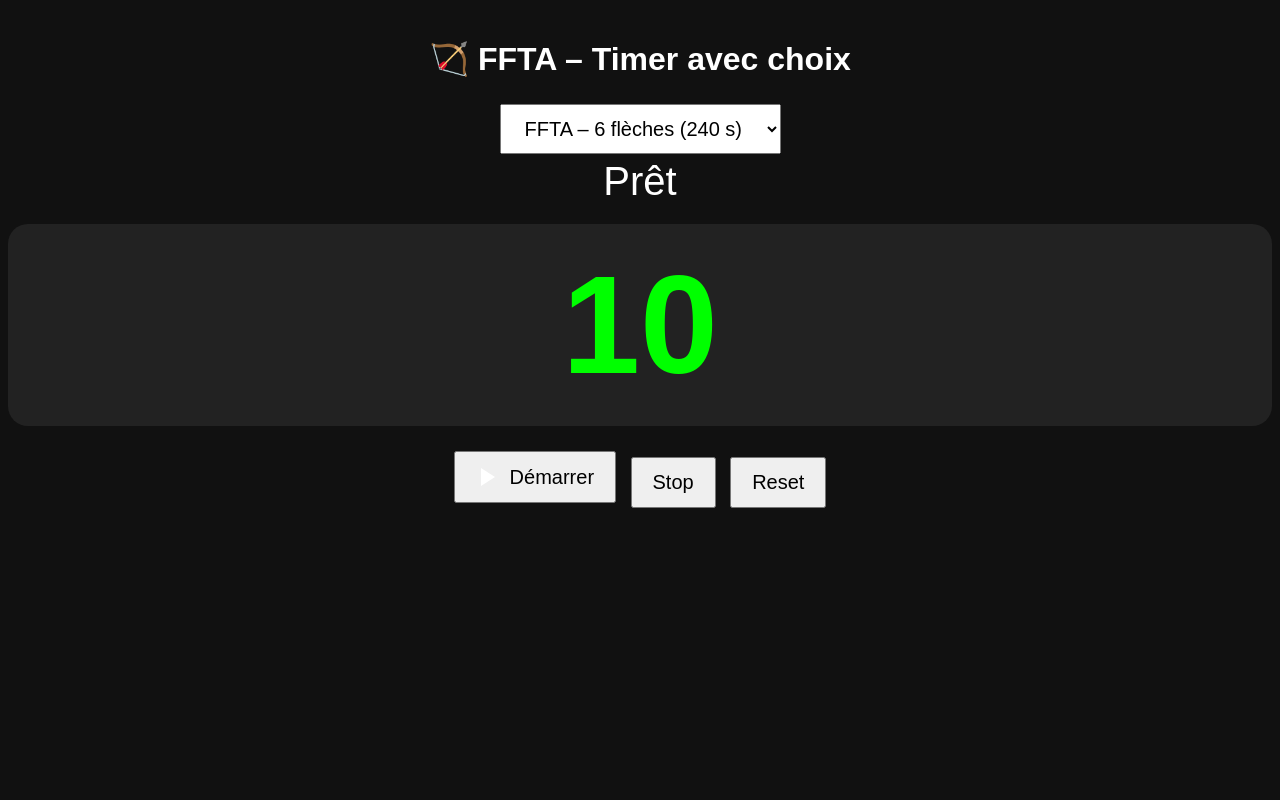
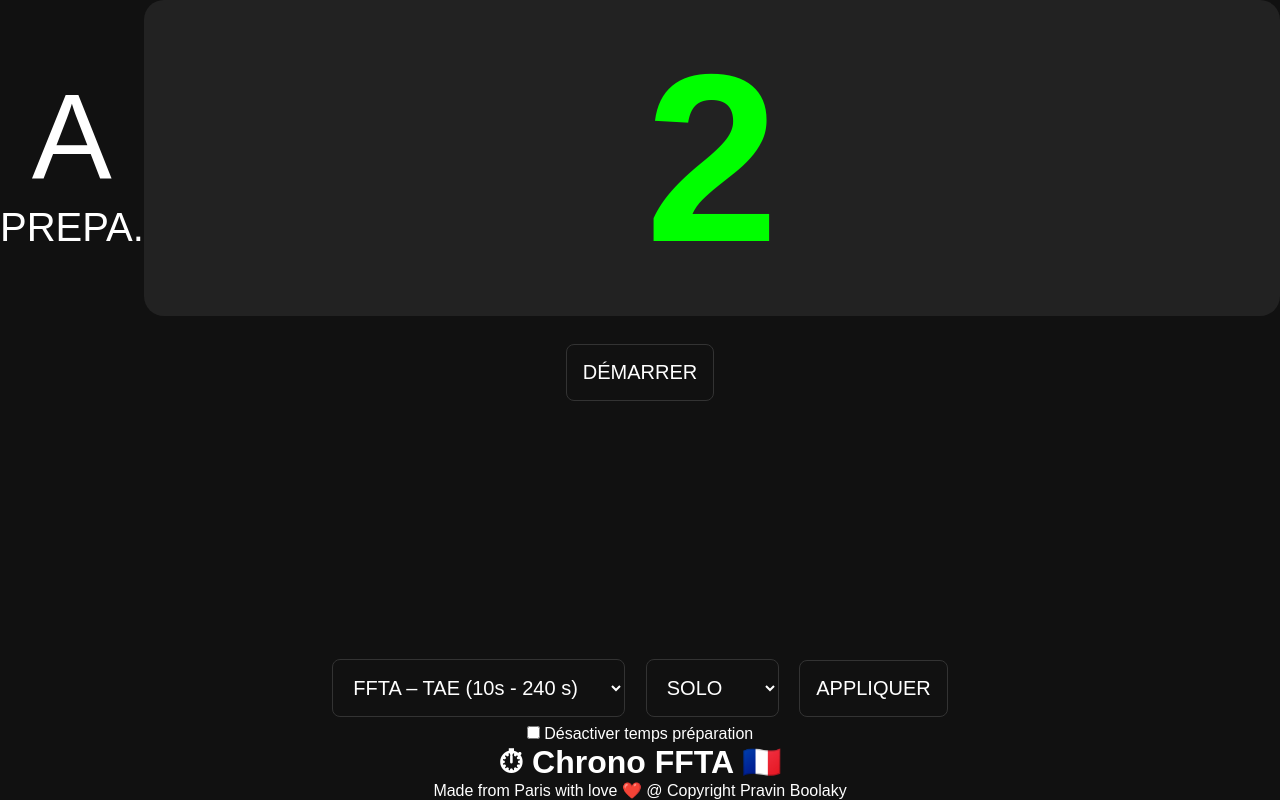
Before and after one commit to pravinboolaky/kronos, a plain HTML site: page index.html in a window 1280 px wide. Drawn offline with Linux system fonts and the light colour scheme.

Commit message:
Add files via upload

```diff
--- a/index.html
+++ b/index.html
@@ -1,40 +1,94 @@
 <!DOCTYPE html>
 <html lang="fr">
+
 <head>
   <meta charset="UTF-8">
   <meta name="viewport" content="width=device-width, initial-scale=1.0">
+  <link rel="icon" type="image/png" href="icon-32.png" />
   <link rel="manifest" href="/kronos/manifest.json">
   <script src="/kronos/app.js"></script>
   <title>FFTA – Timer avec choix</title>
   <style>
-  body {
-    font-family: Arial;
-    text-align: center;
-    background: #111;
-    color: white;
-    margin-top: 40px;
+    @font-face {
+      font-family: LCD;
+      src: url('digital-7.ttf');
     }
 
-  #phase {
-    font-size: 40px;
-    margin-bottom: 20px;
+    * {
+      box-sizing: border-box;
+      margin: 0;
+      padding: 0;
+    }
+
+    html {
+      height: 100%;
+    }
+
+    body {
+      font-family: sans-serif;
+      text-align: center;
+      background-color: #111;
+      color: white;
+      height: 100%;
+      overflow: scroll;
+    }
+
+    #container {
+      height: 100%;
+    }
+
+    #panel {
+          position: absolute;
+    bottom: 0;
+    width: 100%;
     }
 
     #display {
-    font-size: 140px;
+
+        display: flex;
+    flex-wrap: nowrap;
+    justify-content: center;
+    align-items: center;
+    align-content: center;
+    flex-direction: row;
+  }
+
+    #step {
+      font-size: 40px;
+      margin-bottom: 20px;
+      flex: 1;
+
+    }
+
+    #team {
+      font-size: 120px;
+      flex: 1;
+
+    }
+
+    #time {
+      font-size: 240px;
       font-weight: bold;
       padding: 20px;
       border-radius: 20px;
       background: #222;
       margin-bottom: 20px;
       color: #0f0;
+      flex: 2;
     }
 
-  select, button {
-    padding: 12px 20px;
+    select,
+    button {
+    padding: 16px;
     font-size: 20px;
-    margin: 5px;
+    margin: 8px;
+    background-color: #111;
+    border: 1px solid #333;
+    color: white;
+    border-radius: 8px;
     }
+
+
 
     button {
       cursor: pointer;
@@ -43,118 +97,259 @@
       gap: 10px;
     }
 
-  .icon {
-    width: 24px;
-    height: 24px;
-    fill: white;
+        #board {
+      width: 100%;
+      height: 100%;
     }
+
+
   </style>
 </head>
+
 <body>
 
-<h1>🏹 FFTA – Timer avec choix</h1>
+  <div id="container">
+
+
+    <div id="board">
+
+      <div id="display">
+        <div>
+      <div id="team"></div>
+      <div id="step"></div>
+
+        </div>
+      <div id="time"></div>
+      </div>
+
+
+
+      <div>
+        <button id="timer-btn" onclick="onToggleChronoButton()"></button>
+      </div>
+
+
+    </div>
+
+    <div id="panel">
+
+
 
       <!-- Liste déroulante -->
-<select id="modeSelect" onchange="updateMode()">
-  <option value="240">FFTA – 6 flèches (240 s)</option>
-  <option value="80">FFTA – 4 flèches (80 s)</option>
+      <select id="modeSelect">
+        <option value="0">FFTA – TAE (10s - 240 s)</option>
+        <option value="1">FFTA – MIXTE (10s - 80 s)</option>
+        </label>
       </select>
 
-<div id="phase">Prêt</div>
-<div id="display">10</div>
+      <select id="sequenceSelect">
+        <option value="SOLO">SOLO</option>
+        <option value="ABCD">AB > CD </option>
+        <option value="CDAB">CD > AB</option>
+        </label>
+      </select>
 
-<button onclick="startTimer()">
-  <svg class="icon" viewBox="0 0 24 24">
-    <polygon points="5,3 19,12 5,21"/>
-  </svg>
-  Démarrer
-</button>
+      <button onclick="onResetBtn()">APPLIQUER</button>
 
-<button onclick="stopTimer()">Stop</button>
-<button onclick="resetTimer()">Reset</button>
+
+      <div>
+        <input type="checkbox" id="horns" name="horns" />
+        <label for="horns">Désactiver temps préparation</label>
+      </div>
+
+      <div>
+              <h1>⏱ Chrono FFTA 🇫🇷</h1>
+              <p>Made from Paris with love ❤️ @ Copyright Pravin Boolaky</p>
+      </div>
+
+    </div>
+
+
+  </div>
+
+
+
 
   <audio id="beep">
     <source src="https://actions.google.com/sounds/v1/alarms/beep_short.ogg" type="audio/ogg">
   </audio>
 
+
   <script>
+
+    const chronoStateReset = 1;
+    const chronoStateRunning = 2;
+    const chronoStatePaused = 3;
+    const chronoStateTimeOut = 4;
+    let chronoState = chronoStateReset;
+
     let interval;
-let currentPhase = 0;
+    let selectedMode = null;
+    let selectedSequence = null;
+    let currentSequenceIndex = 0;
 
-// Phase Prêt fixe
-const readyTime = 10;
-
-// Durée de tir selon le choix
-let shootTime = 240;
-
-// Phases dynamiques
-let phases = [
-  { name: "Prêt", time: readyTime },
-  { name: "Tirer", time: shootTime }
+    let modes = [
+      { label: "FFTA_6ARROWS", readyTime: 2, shootTime: 3 },
+      { label: "FFTA_6ARROWS", readyTime: 2, shootTime: 3 }
     ];
 
-let timeLeft = phases[0].time;
+    let timeLeft = 0;
 
-// Met à jour la durée selon la liste déroulante
-function updateMode() {
-  shootTime = parseInt(document.getElementById("modeSelect").value);
-  phases[1].time = shootTime;
-  resetTimer();
+    function refreshDisplay() {
+
+      console.log("updateDisplay");
+      let teamHtml = document.getElementById("team");
+      let stepHtml = document.getElementById("step");
+      let timeHtml = document.getElementById("time");
+      let chronoBtnHtml = document.getElementById("timer-btn");
+
+      if (chronoState === chronoStateReset) { // Démarrer
+        timeHtml.textContent = selectedSequence[currentSequenceIndex].time;
+        teamHtml.innerHTML = selectedSequence[currentSequenceIndex].team;
+        stepHtml.textContent = selectedSequence[currentSequenceIndex].step;
+        chronoBtnHtml.textContent = "DÉMARRER";
       }
-
-function updateDisplay() {
-  const display = document.getElementById("display");
-  document.getElementById("phase").textContent = phases[currentPhase].name;
-  display.textContent = timeLeft;
-
-  // Couleurs dynamiques pendant la phase Tir
-  if (currentPhase === 1) {
-    if (timeLeft < 30) display.style.color = "red";
-    else if (timeLeft < 60) display.style.color = "orange";
-    else display.style.color = "#0f0";
-  } else {
-    display.style.color = "#0f0";
+      else if (chronoState === chronoStatePaused) { // Pause
+        timeHtml.textContent = timeLeft;
+        teamHtml.innerHTML = selectedSequence[currentSequenceIndex].team;
+        stepHtml.textContent = selectedSequence[currentSequenceIndex].step;
+        chronoBtnHtml.textContent = "REPRENDRE";
+      }
+      else if (chronoState === chronoStateRunning) { // Continue
+        timeHtml.textContent = timeLeft;
+        teamHtml.innerHTML = selectedSequence[currentSequenceIndex].team;
+        stepHtml.textContent = selectedSequence[currentSequenceIndex].step;
+        chronoBtnHtml.textContent = "PAUSE";
+      }
+      else if (chronoState === chronoStateTimeOut) { // Relancer
+        timeHtml.textContent = "X";
+        teamHtml.innerHTML = selectedSequence[currentSequenceIndex].team;
+        stepHtml.textContent = selectedSequence[currentSequenceIndex].step;
+        chronoBtnHtml.textContent = "RELANCER";
       }
     }
 
-function startTimer() {
+
+
+    function runChrono() {
+
       if (interval) return;
 
+      updateChronoStateTo(chronoStateRunning);
+      refreshDisplay();
+
       interval = setInterval(() => {
+
         if (timeLeft > 0) {
           timeLeft--;
-      updateDisplay();
+          updateChronoStateTo(chronoStateRunning);
+
         } else {
-      document.getElementById("beep").play();
-      currentPhase++;
 
-      if (currentPhase >= phases.length) {
-        clearInterval(interval);
-        interval = null;
-        return;
+          //document.getElementById("beep").play();
+
+
+          if (currentSequenceIndex + 1 >= selectedSequence.length) { // end of sequence
+            updateChronoStateTo(chronoStateTimeOut);
+            destroyInterval();
+          } else { // next sequence step
+            currentSequenceIndex++;
+            timeLeft = selectedSequence[currentSequenceIndex].time;
           }
 
-      timeLeft = phases[currentPhase].time;
-      updateDisplay();
-    }
-  }, 1000);
         }
 
-function stopTimer() {
+        refreshDisplay();
+
+
+      }, 1000);
+
+
+    }
+
+    function pauseChrono() {
+      destroyInterval();
+      updateChronoStateTo(chronoStatePaused)
+      refreshDisplay();
+    }
+
+    function resetChrono() {
+
+      destroyInterval();
+
+      let selectedModeIndex = parseInt(document.getElementById("modeSelect").value);
+      let selectedSequenceValue = document.getElementById("sequenceSelect").value;
+
+      selectedMode = modes[selectedModeIndex];
+      let readyTime = selectedMode.readyTime;
+      let shootTime = selectedMode.shootTime;
+
+      switch (selectedSequenceValue) {
+        case "SOLO":
+          selectedSequence = [
+            { team: "A", step: "PREPA.", time: readyTime },
+            { team: "A", step: "TIR", time: shootTime }
+          ]
+          break;
+        case "ABCD":
+          selectedSequence = [
+            { team: "A</br>B", step: "PREPA", time: readyTime },
+            { team: "A</br>B", step: "TIR", time: shootTime },
+            { team: "C</br>D", step: "PREPA", time: readyTime },
+            { team: "C</br>D", step: "TIR", time: shootTime }
+          ]
+          break;
+        case "CDAB":
+          selectedSequence = [
+            { team: "C</br>D", step: "PREPA", time: readyTime },
+            { team: "C</br>D", step: "TIR", time: shootTime },
+            { team: "A</br>B", step: "PREPA", time: readyTime },
+            { team: "A</br>B", step: "TIR", time: shootTime }
+          ]
+          break;
+      }
+
+      timeLeft = selectedMode.readyTime;
+      currentSequenceIndex = 0;
+      updateChronoStateTo(chronoStateReset);
+      refreshDisplay();
+    }
+
+    function destroyInterval() {
       clearInterval(interval);
       interval = null;
     }
 
-function resetTimer() {
-  clearInterval(interval);
-  interval = null;
-  currentPhase = 0;
-  timeLeft = phases[0].time;
-  updateDisplay();
+
+    function updateChronoStateTo(status) {
+      chronoState = status;
     }
 
-updateDisplay();
+    function onResetBtn() {
+      resetChrono();
+    }
+
+    function onToggleChronoButton() {
+
+      if (chronoState === chronoStateReset) { // Démarrer
+        runChrono();
+      }
+      else if (chronoState === chronoStatePaused) { // Continuer
+        runChrono();
+      }
+      else if (chronoState === chronoStateRunning) { // Pause
+        pauseChrono();
+      }
+      else if (chronoState === chronoStateTimeOut) { // Relancer
+        resetChrono();
+        runChrono();
+      }
+    }
+
+    resetChrono();
+
   </script>
 
 </body>
+
 </html>
```
Lines whose indentation alone changed are shown as unchanged.
